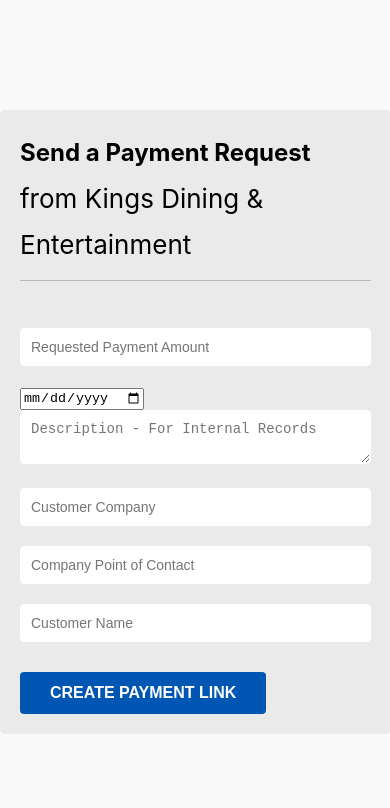
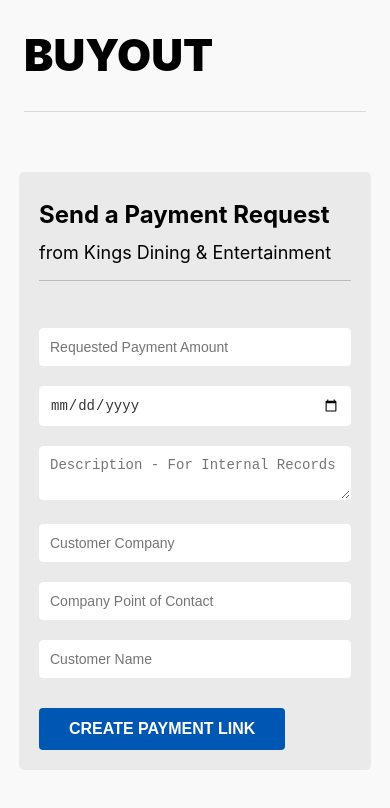
Before and after one commit to rithikicodelabs/detail-stripe, a React (Create React App) app: page / in a window 390 px wide. Shown: the top 808 px of the page. Built offline with nearby package versions, Linux system fonts and the light colour scheme; the HTML template or start-up script is replaced by a standard one.

Commit message:
design changes

```diff
--- a/src/App.css
+++ b/src/App.css
@@ -3,9 +3,6 @@
   background-color: #f9f9f9;
   margin: 0;
   padding: 0;
-  display: flex;
-  justify-content: center;
-  align-items: center;
   height: 100vh;
 }
 
@@ -13,8 +10,9 @@
   background: #EAEAEA;
   padding: 40px;
   border-radius: 50px;
-  width: 40%;
+  width: 100%;
   max-width: 500px;
+  margin: 60px auto;
 }
 
 .header {
@@ -23,6 +21,15 @@
   border-bottom: 1px solid #BBBBBB;
   padding-bottom: 12px;
   margin-bottom: 47px;
+}
+
+header.App-header {
+  padding: 0 46px;
+  margin-bottom: 50px;
+}
+
+.header-logo {
+  border-bottom: 1px solid #D9D9D9;
 }
 
 .title {
@@ -39,7 +46,7 @@
   padding: 0 10%;
 }
 
-p {
+.header p {
   margin: 0;
   font-size: 26px;
   font-weight: 400;
@@ -58,6 +65,7 @@
 
 input[type="text"],
 input[type="number"],
+input[type="date"],
 textarea {
   width: 100%;
   padding: 10px;
@@ -67,6 +75,14 @@
   box-sizing: border-box;
   font-size: 14px;
   color: #333;
+  outline: none;
+}
+
+input[type="text"]:focus,
+input[type="number"]:focus,
+input[type="date"]:focus,
+textarea:focus {
+  outline: 1px solid rgb(150, 150, 150);
 }
 
 .row {
@@ -118,7 +134,7 @@
 #overlay {
   width: 100%;
   height: 100%;
-  background-color: rgba(0, 0, 0, 0.5);
+  background-color: #0000009C;
 }
 
 .content .payment-heading {
@@ -194,10 +210,25 @@
   color: #525252;
 }
 
+.header-logo h1 {
+  font-size: 60px;
+  font-weight: 900;
+  line-height: 73px;
+  letter-spacing: 0em;
+  text-align: left;
+}
+
+@media(max-width: 1500px) {
+  .header-logo h1 {
+    font-size: 44px;
+    line-height: 52px;
+  }
+}
+
 @media(max-width: 1100px) {
   .container {
-    width: 60%;
-    max-width: 100%;
+    /* width: 60%;
+    max-width: 100%; */
   }
 
   .content {
@@ -211,11 +242,15 @@
     max-width: 100%;
     border-radius: 5px;
   }
+
+  header.App-header {
+    padding: 0 24px;
+  }
 }
 
 @media (max-width: 600px) {
   .container {
-    width: 90%;
+    width: 80%;
     padding: 20px;
   }
 
@@ -234,4 +269,9 @@
   .row .input-form {
     width: 100%;
   }
+
+  .header p {
+    font-size: 18px;
+    line-height: 30px;
+  }
 }
--- a/src/App.js
+++ b/src/App.js
@@ -4,6 +4,7 @@
 function App() {
   const [link, SetLink] = useState('');
   const [isopen, setIsOpen] = useState(false)
+  console.log(isopen)
   const [formData, setFormData] = useState({
     amount: '',
     eventDate: '',
@@ -78,6 +79,10 @@
   return (
     <div className="App">
       <header className="App-header">
+        <div className="header-logo">
+          <h1>BUYOUT</h1>
+        </div>
+      </header>
       <div className="container">
         <div className="header">
           <h1 className="title">Send a Payment Request</h1>
@@ -111,11 +116,12 @@
             <button type="submit" id="generateButton">CREATE PAYMENT LINK</button>
           </div>
         </form>
-          {isopen ? <div>
+        {isopen ?
+          <div>
             <p id="invoiceLink"></p>
             <div id="overlay"></div>
             <div id="modal">
-              <button id="closeModalButton">
+              <button id="closeModalButton" onClick={() => setIsOpen(false)}>
                 <svg width="20px" height="20px" viewBox="0 0 0.6 0.6" fill="none" xmlns="http://www.w3.org/2000/svg">
                   <path
                     d="M0.132 0.132a0.025 0.025 0 0 1 0.035 0L0.3 0.265l0.132 -0.132a0.025 0.025 0 1 1 0.035 0.035L0.335 0.3l0.132 0.132a0.025 0.025 0 0 1 -0.035 0.035L0.3 0.335l-0.132 0.132a0.025 0.025 0 0 1 -0.035 -0.035L0.265 0.3 0.132 0.168a0.025 0.025 0 0 1 0 -0.035z"
@@ -138,7 +144,6 @@
             </div>
           </div> : null}
       </div>
-      </header>
     </div>
   );
 }
```
Lines whose indentation alone changed are shown as unchanged.
